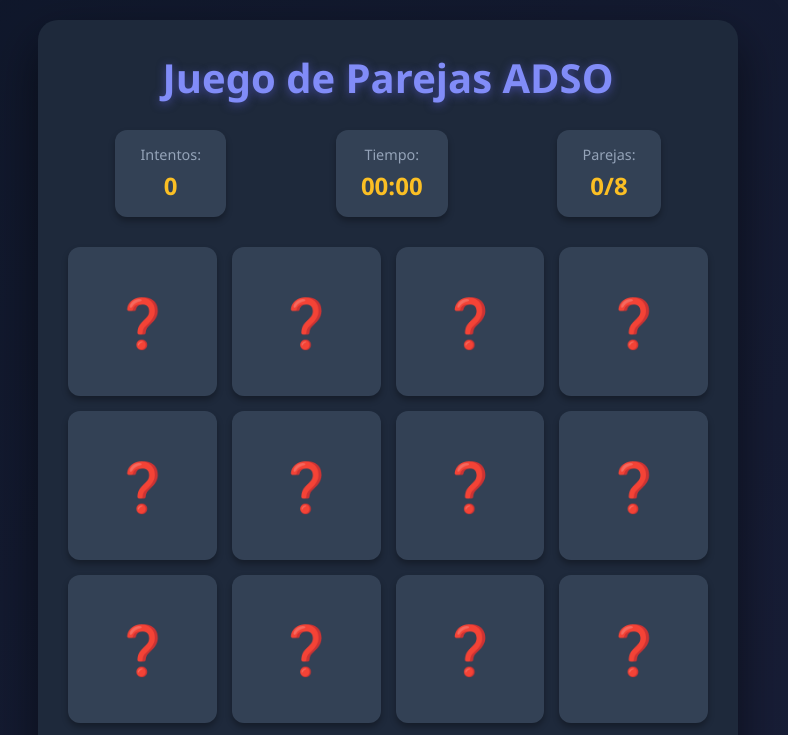
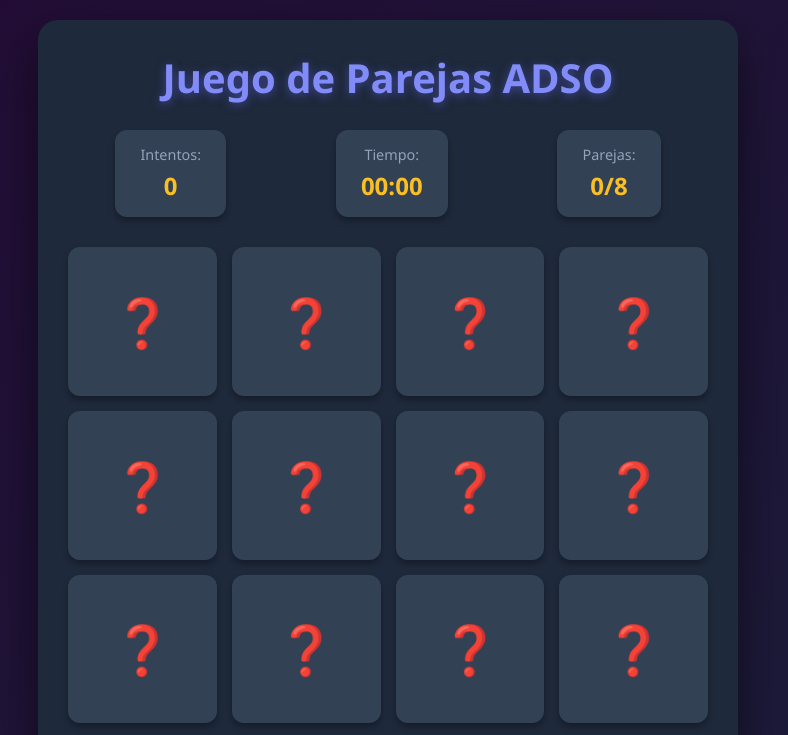
Before and after one commit to Gabriel39807/deployment_gabriel_pico, a plain HTML site: page index.html in a window 1280 px wide. Shown: the top 735 px of the page, without its empty margins (252-1040 px from the left). Drawn offline with Linux system fonts and the light colour scheme.

Commit message:
Cambio 2: Modificar color de fondo principal a morado

```diff
--- a/styles.css
+++ b/styles.css
@@ -8,7 +8,7 @@
     --color-primary-light: #818cf8;
 
     /* Colores de fondo */
-    --color-bg-main: #0f172a;
+    --color-bg-main: #240b36;
     --color-bg-container: #1e293b;
     --color-bg-card: #334155;
     --color-bg-card-hover: #475569;
```
